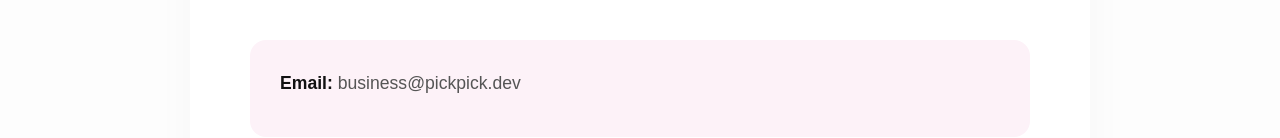
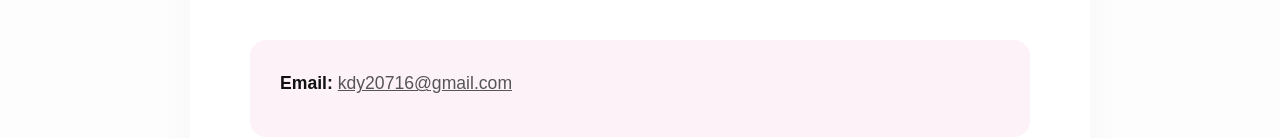
Before and after one commit to kdy20716-droid/pickpick-client, a React (Vite) app: page /contact in a window 1280 px wide. Shown: the part 814-952 px from the top of the page. Built offline with nearby package versions, Linux system fonts and the light colour scheme; a web font is replaced by a local one.

Commit message:
Update Contact.jsx

```diff
--- a/src/pages/Contact.jsx
+++ b/src/pages/Contact.jsx
@@ -52,7 +52,7 @@
         <h2>비즈니스 및 제휴 문의</h2>
         <p>광고 게재, 파트너십 제안 등 비즈니스 관련 문의는 아래 메일로 상세 내용을 전달해 주세요.</p>
         <div className="contact-info">
-          <p><strong>Email:</strong> business@pickpick.dev</p>
+          <p><strong>Email:</strong> <a href="mailto:kdy20716@gmail.com" style={{ color: "inherit", textDecoration: "underline" }}>kdy20716@gmail.com</a></p>
         </div>
       </section>
 
```
